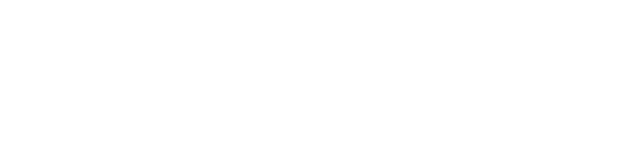
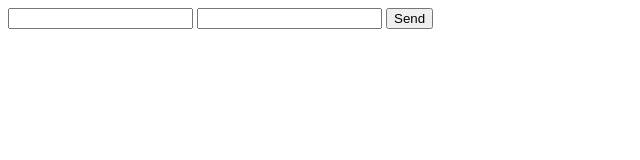
Before and after one commit to ImayaDismas/formspree, a plain HTML site: page index.html in a window 1280 px wide. Shown: the whole page, without its empty margins (0-640 px from the left). Drawn offline with Linux system fonts and the light colour scheme.

Commit message:
Add form section

```diff
--- a/index.html
+++ b/index.html
@@ -9,5 +9,11 @@
         <link rel="stylesheet" href="main.css">
     </head>
     <body>
+        <form action="//formspree.io/imayadismas@gmail.com"
+          method="POST">
+            <input type="text" name="name">
+            <input type="email" name="_replyto">
+            <input type="submit" value="Send">
+        </form>
     </body>
 </html>
```
